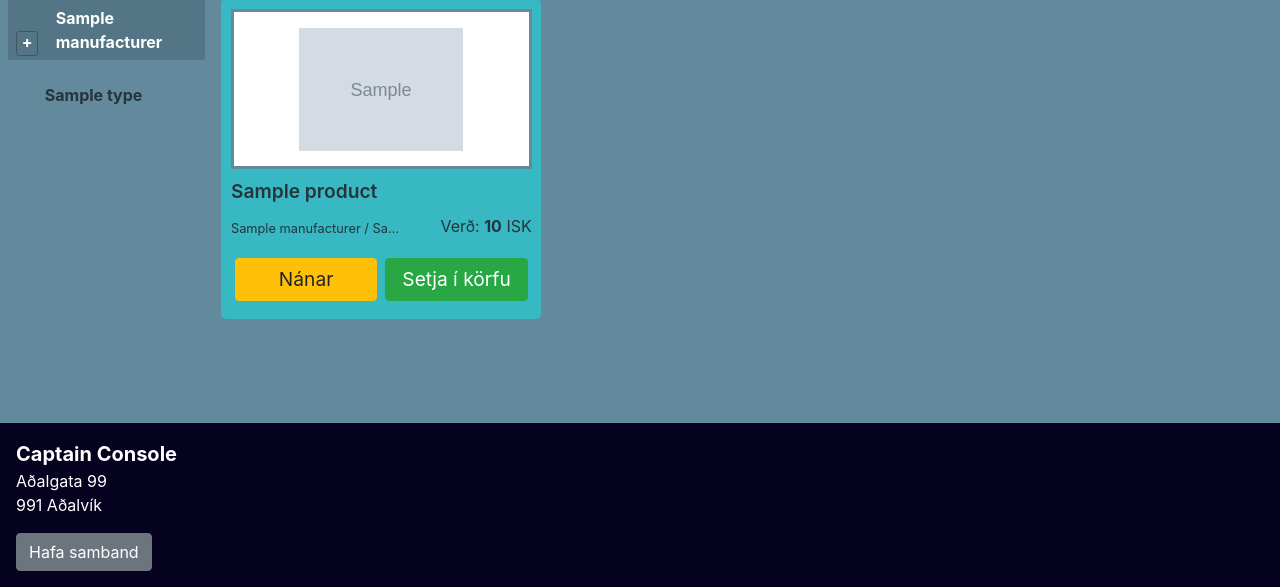
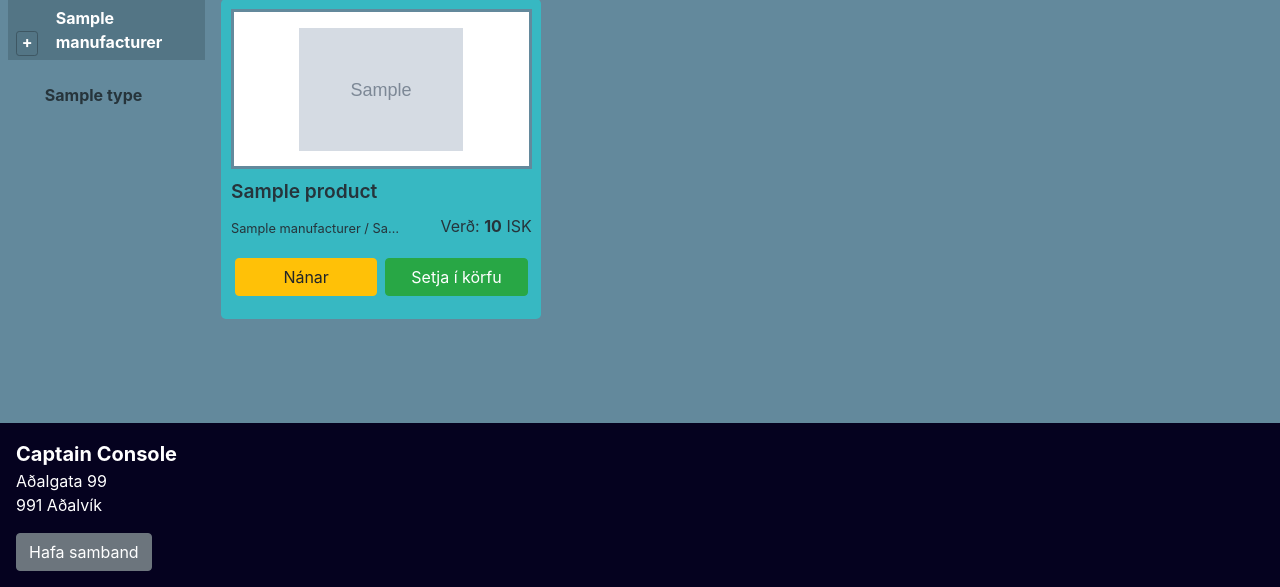
Before and after one commit to RunarVestmann/verklegtnamskeid2, a Django app: page /products/ in a window 1280 px wide. Shown: the part 213-800 px from the top of the page. Run offline with Django 3.2, Linux system fonts and the light colour scheme; tables that the repository leaves empty hold one stand-in row (values such as "Sample post"); grey boxes marked "Sample" are stand-in pictures; data that the repository does not hold is empty; some libraries are stand-ins or nearby versions.

Commit message:
Removed inline font size

```diff
--- a/captain_console/static/js/products.js
+++ b/captain_console/static/js/products.js
@@ -295,7 +295,7 @@ function getProductHTML(product){
                                         <a href="/products/${product.id}" onclick="onDetailClick(${product.id})" class="btn btn-warning btn-block">Nánar</a>
                                     </div>
                                     <div class="col-6 p-1">
-                                        ${product.quantity == 0 ? '<div role="button" onclick="addToCart(${ product.id })" class="btn btn-success btn-block" style="font-size: 1.2rem">Setja í körfu</div>' : '<div class="btn btn-secondary btn-block disabled" aria-disabled="true" style="font-size: 1.2rem;cursor: default;">Væntanlegt</div>'}
+                                        ${product.quantity == 0 ? '<div role="button" onclick="addToCart(${ product.id })" class="btn btn-success btn-block">Setja í körfu</div>' : '<div class="btn btn-secondary btn-block disabled" aria-disabled="true" style="font-size: 1.2rem;cursor: default;">Væntanlegt</div>'}
                                     </div>
                                 </div>
                             </div>
--- a/captain_console/templates/product/product.html
+++ b/captain_console/templates/product/product.html
@@ -22,13 +22,13 @@
         </div>
         <div class="row mt-3">
             <div class="col-6 p-1">
-                <a href="{% url 'product_details' id=product.id %}" onclick="onDetailClick({{ product.id }})"  style="font-size: 1.2rem" class="btn btn-warning btn-block">Nánar</a>
+                <a href="{% url 'product_details' id=product.id %}" onclick="onDetailClick({{ product.id }})" class="btn btn-warning btn-block">Nánar</a>
             </div>
             <div class="col-6 p-1">
                 {% if product.quantity <= 0 %}
-                <div role="button" class="btn btn-secondary btn-block disabled" aria-disabled="true" style="font-size: 1.2rem; cursor: default;">Væntanlegt</div>
+                <div role="button" class="btn btn-secondary btn-block disabled" aria-disabled="true" style="cursor: default;">Væntanlegt</div>
                 {% else %}
-                <div role="button" onclick="addToCart({{ product.id }})" class="btn btn-success btn-block" style="font-size: 1.2rem">Setja í körfu</div>
+                <div role="button" onclick="addToCart({{ product.id }})" class="btn btn-success btn-block">Setja í körfu</div>
                 {% endif %}
             </div>
         </div>
--- a/captain_console/templates/product/product_detail.html
+++ b/captain_console/templates/product/product_detail.html
@@ -70,7 +70,7 @@
                     </div>
                     <div class="col-5 pr-2">
                         {% if product.quantity <= 0 %}
-                        <div class="btn btn-secondary btn-block disabled" aria-disabled="true" style="font-size: 1.2rem;cursor: default;">Væntanlegt</div>
+                        <div class="btn btn-secondary btn-block disabled" aria-disabled="true" style="cursor: default;">Væntanlegt</div>
                         {% else %}
                         <div role="button" onclick="addToCart({{ product.id }})" class="btn btn-success btn-block" style="font-size: 1.2rem">Setja í körfu</div>
                         {% endif %}
```
